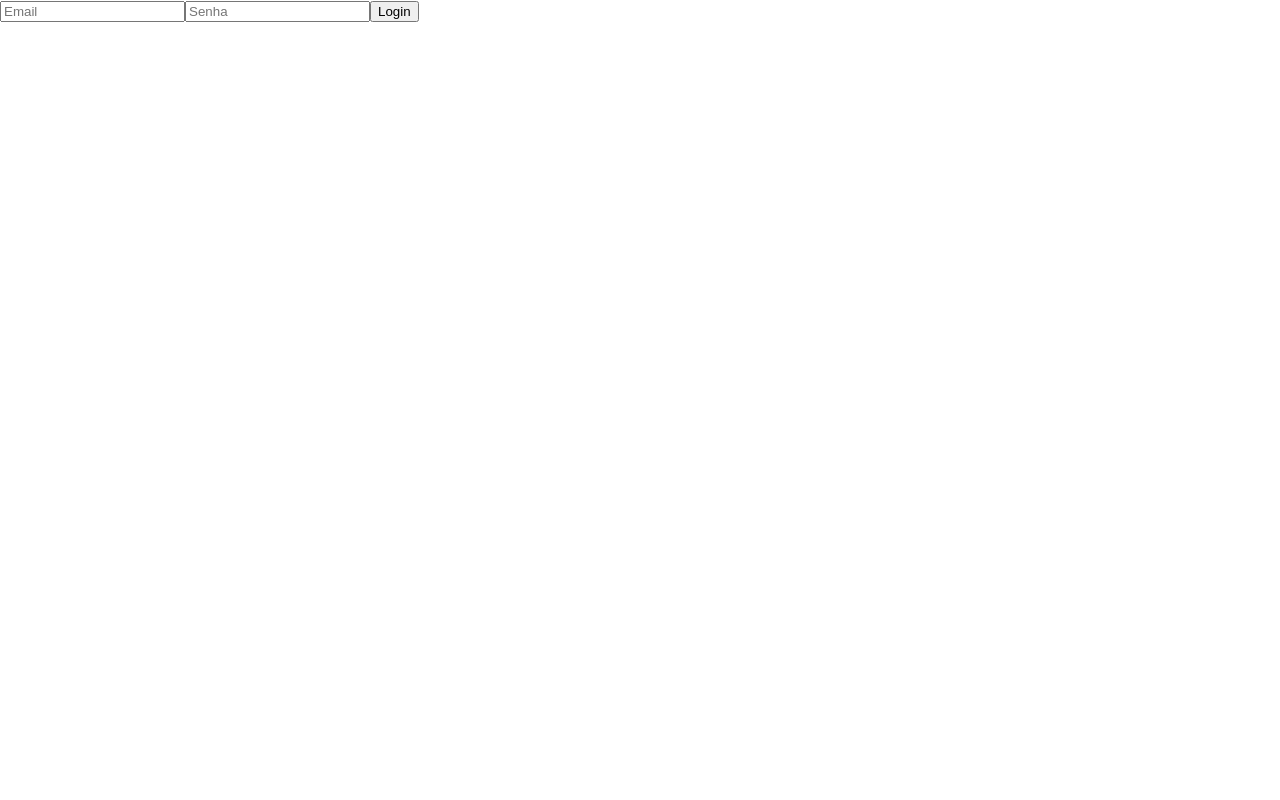
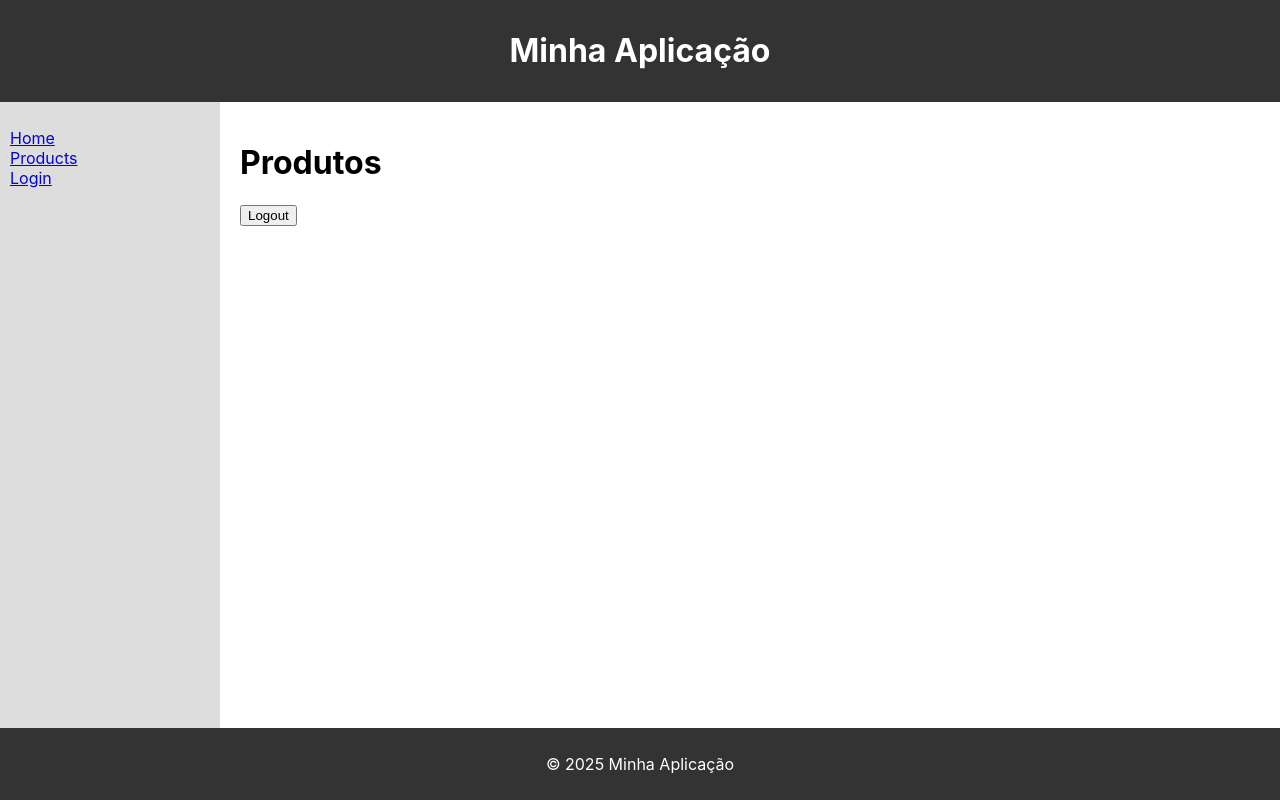
Before and after one commit to frmauro/LoginAuthReactjs, a React (Create React App) app: page /products in a window 1280 px wide. Before the commit this address led to /login. Built offline with nearby package versions, Linux system fonts and the light colour scheme; sample sign-in values are in the browser's storage.

Commit message:
many changes

```diff
--- a/src/App.js
+++ b/src/App.js
@@ -3,7 +3,22 @@ import { BrowserRouter as Router, Routes, Route, Navigate } from "react-router-d
 import { AuthProvider } from "./context/AuthContext";
 import Login from "./pages/Login";
 import Home from "./pages/Home";
+import Products from "./pages/Products";
 import PrivateRoute from "./components/PrivateRoute";
+import Header from "./components/Header";
+import Sidebar from "./components/Sidebar";
+import Footer from "./components/Footer";
+
+const Layout = ({ children }) => (
+  <div style={{ display: "flex", flexDirection: "column", height: "100vh" }}>
+    <Header />
+    <div style={{ display: "flex", flex: 1 }}>
+      <Sidebar />
+      <main style={{ flex: 1, padding: "20px" }}>{children}</main>
+    </div>
+    <Footer />
+  </div>
+);
 
 const App = () => {
   return (
@@ -11,7 +26,8 @@ const App = () => {
       <Router>
         <Routes>
           <Route path="/login" element={<Login />} />
-          <Route path="/home" element={<PrivateRoute><Home /></PrivateRoute>} />
+          <Route path="/home" element={<PrivateRoute><Layout><Home /></Layout></PrivateRoute>} />
+          <Route path="/products" element={<PrivateRoute><Layout><Products /></Layout></PrivateRoute>} />
           <Route path="*" element={<Navigate to="/login" />} />
         </Routes>
       </Router>
--- /dev/null
+++ b/src/components/Footer.js
@@ -0,0 +1,9 @@
+import React from "react";
+
+const Footer = () => (
+  <footer style={{ background: "#333", color: "#fff", padding: "10px", textAlign: "center" }}>
+    <p>&copy; 2025 Minha Aplicação</p>
+  </footer>
+);
+
+export default Footer;
--- /dev/null
+++ b/src/components/Header.js
@@ -0,0 +1,9 @@
+import React from "react";
+
+const Header = () => (
+  <header style={{ background: "#333", color: "#fff", padding: "10px", textAlign: "center" }}>
+    <h1>Minha Aplicação</h1>
+  </header>
+);
+
+export default Header;
--- /dev/null
+++ b/src/components/Sidebar.js
@@ -0,0 +1,14 @@
+import React from "react";
+import { Link } from "react-router-dom";
+
+const Sidebar = () => (
+  <nav style={{ width: "200px", background: "#ddd", padding: "10px" }}>
+    <ul style={{ listStyle: "none", padding: 0 }}>
+      <li><Link to="/home">Home</Link></li>
+      <li><Link to="/products">Products</Link></li>
+      <li><Link to="/login">Login</Link></li>
+    </ul>
+  </nav>
+);
+
+export default Sidebar;
--- a/src/context/AuthContext.js
+++ b/src/context/AuthContext.js
@@ -16,8 +16,9 @@ export const AuthProvider = ({ children }) => {
       localStorage.setItem("token", token);
       setUser(token);
     } catch (error) {
-      console.error("Erro na autenticação:", error.response?.data || error);
-      alert("Erro ao autenticar");
+      //console.error("Erro na autenticação:", error.response?.data || error);
+      //alert("Erro ao autenticar");
+      throw error;
     }
   };
 
--- a/src/pages/Login.js
+++ b/src/pages/Login.js
@@ -1,22 +1,35 @@
 import React, { useState } from "react";
 import { useAuth } from "../context/AuthContext";
+import { useNavigate } from "react-router-dom";
+
 
 const Login = () => {
   const { login } = useAuth();
+  const navigate = useNavigate();
   const [email, setEmail] = useState("");
   const [password, setPassword] = useState("");
+  const [error, setError] = useState("");
 
   const handleSubmit = async (e) => {
     e.preventDefault();
-    await login(email, password);
+    setError("");
+    try {
+      await login(email, password);
+      navigate("/home"); // Redireciona para a página Home após login bem-sucedido
+    } catch (err) {
+      setError("Falha na autenticação. Verifique suas credenciais.");
+    }
   };
 
   return (
+    <div>
     <form onSubmit={handleSubmit}>
       <input type="email" placeholder="Email" value={email} onChange={(e) => setEmail(e.target.value)} required />
       <input type="password" placeholder="Senha" value={password} onChange={(e) => setPassword(e.target.value)} required />
       <button type="submit">Login</button>
     </form>
+    {error && <p style={{ color: "red" }}>{error}</p>}
+    </div>
   );
 };
 
--- /dev/null
+++ b/src/pages/Products.js
@@ -0,0 +1,14 @@
+import React from "react";
+import { useAuth } from "../context/AuthContext";
+
+const Products = () => {
+    const { logout } = useAuth();
+    return (
+        <div>
+            <h1>Produtos</h1>
+            <button onClick={logout}>Logout</button>
+        </div>
+    );
+}
+
+export default Products;
```
Also changed, not shown: 1 other file (tests, documents, lock files or other folders).
